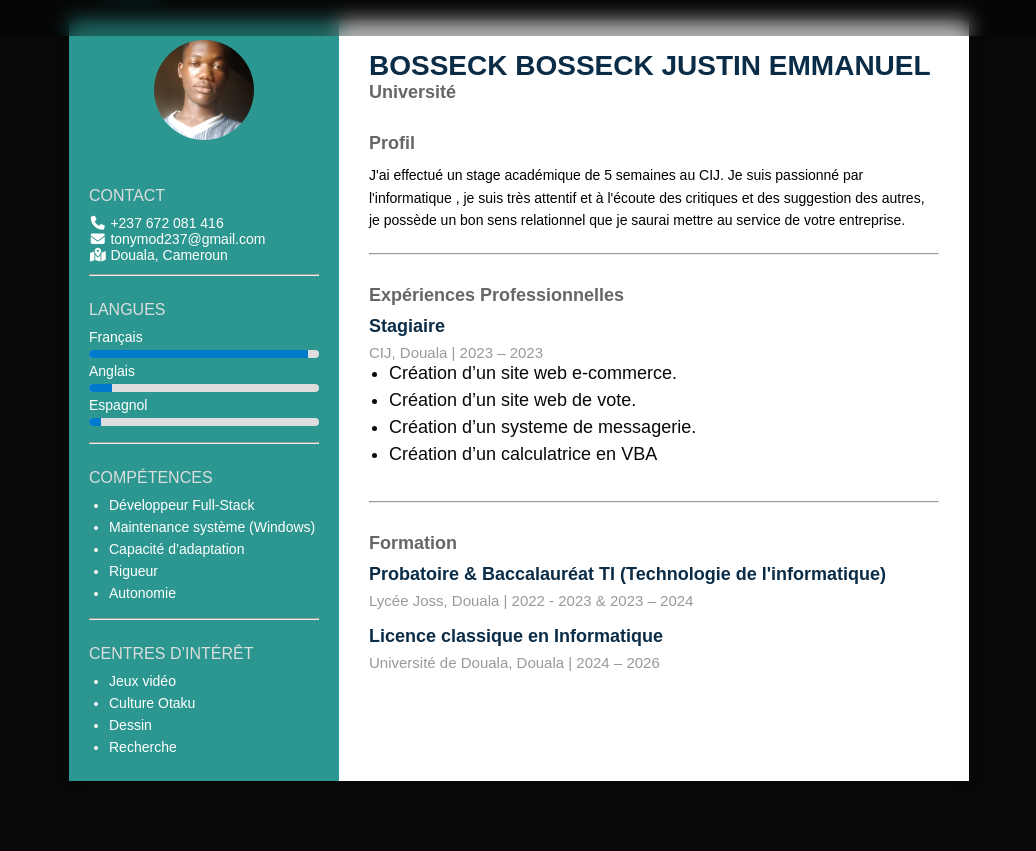
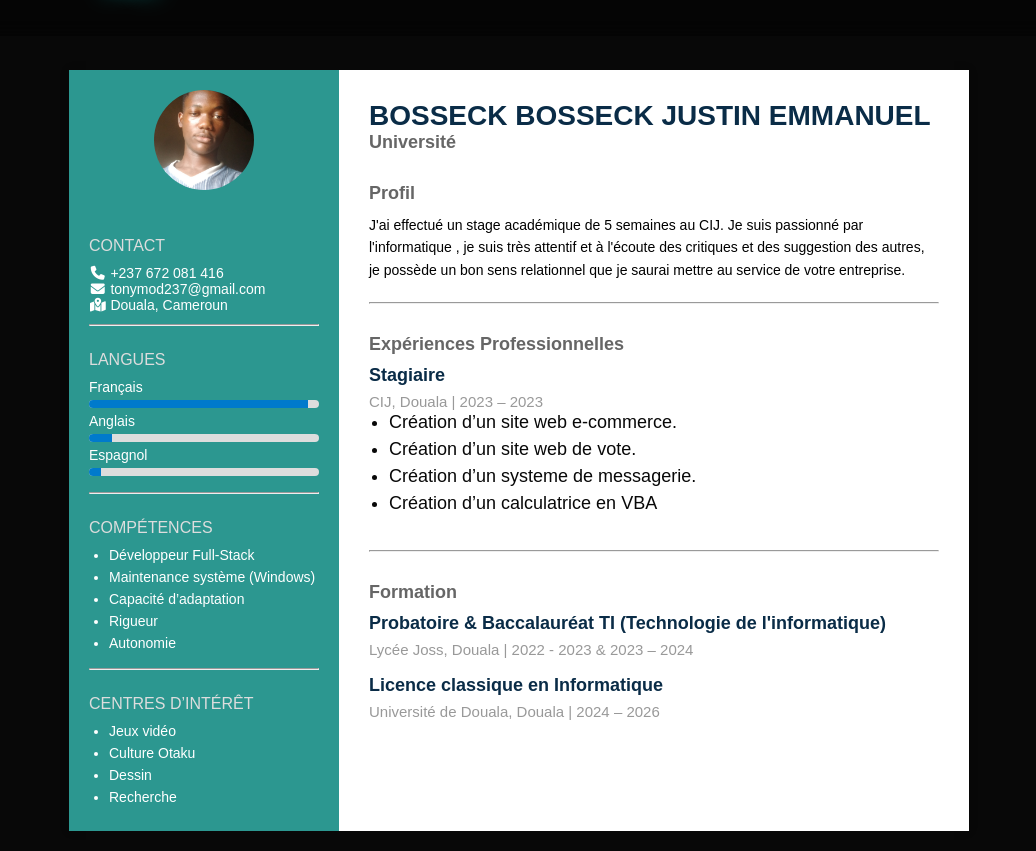
Before and after one commit to bosseck/Cv-portfolio, a plain HTML site: page cv.html in a window 1280 px wide. Shown: the part 74-925 px from the top of the page, without its empty margins (121-1157 px from the left). Before the commit the page ends 875 px from the top, so only its background shows below. Drawn offline with Linux system fonts and the light colour scheme.

Commit message:
mise a jour du site

```diff
--- a/style2.css
+++ b/style2.css
@@ -25,6 +25,7 @@ body {
     background: var(--bg-color); /* Fond de la page */
     display: flex;
     justify-content: center;
+    align-items: center;
     padding: 20px;
 }
 
@@ -83,7 +84,7 @@ span{
 }
 
     .cv-container {
-      margin-top: 6%;
+      margin-top: 10%;
       display: flex;
       width: 900px;
       background-color: #fff;
```
Also changed, not shown: style3.css (+6 -5 lines).
